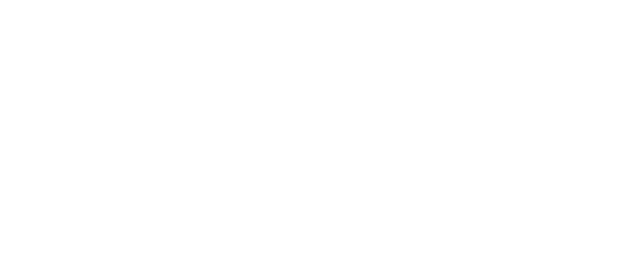
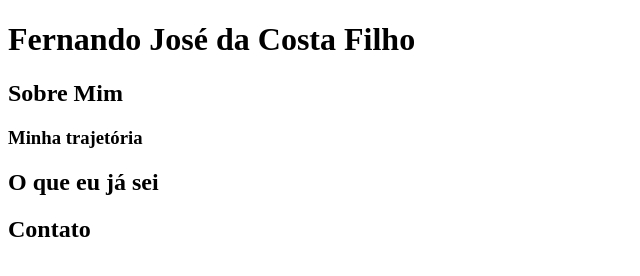
Before and after one commit to FernandoJCFilho/prog-web-i-2026-2, a plain HTML site: page aula02/index.html in a window 1280 px wide. Shown: the whole page, without its empty margins (0-640 px from the left). Drawn offline with Linux system fonts and the light colour scheme.

Commit message:
ex2, Titulos e hieraquiar

```diff
--- a/aula02/index.html
+++ b/aula02/index.html
@@ -6,6 +6,15 @@
     <title>Fernando José - Programação Web</title>
 </head>
 <body>
+    <h1>Fernando José da Costa Filho</h1>
 
+    <h2>Sobre Mim</h2>
+
+        <h3>Minha trajetória</h3>
+
+    <h2>O que eu já sei</h2>
+
+
+    <h2>Contato</h2>
 </body>
 </html>
```
